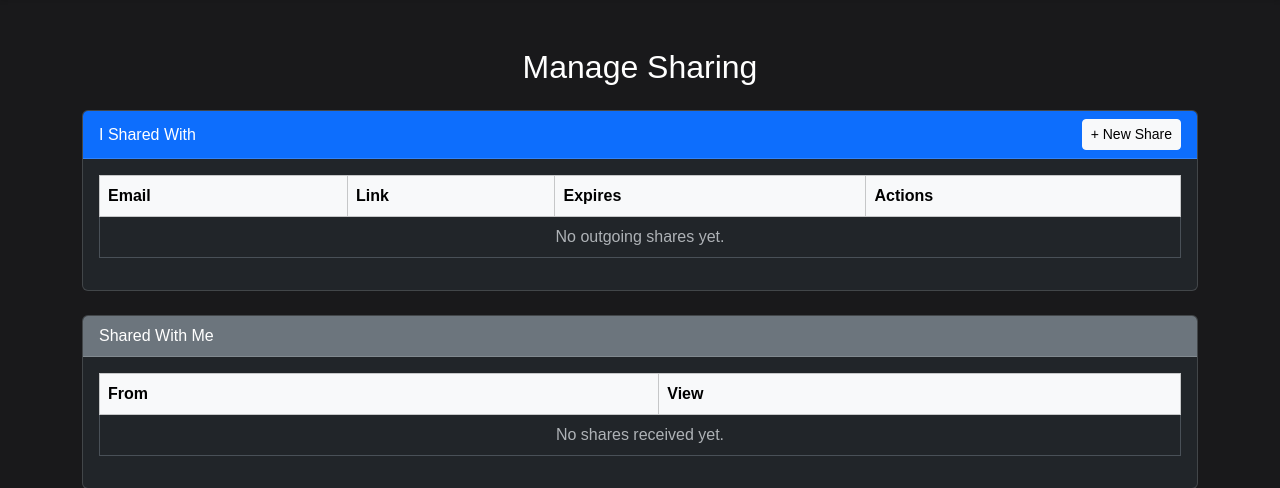
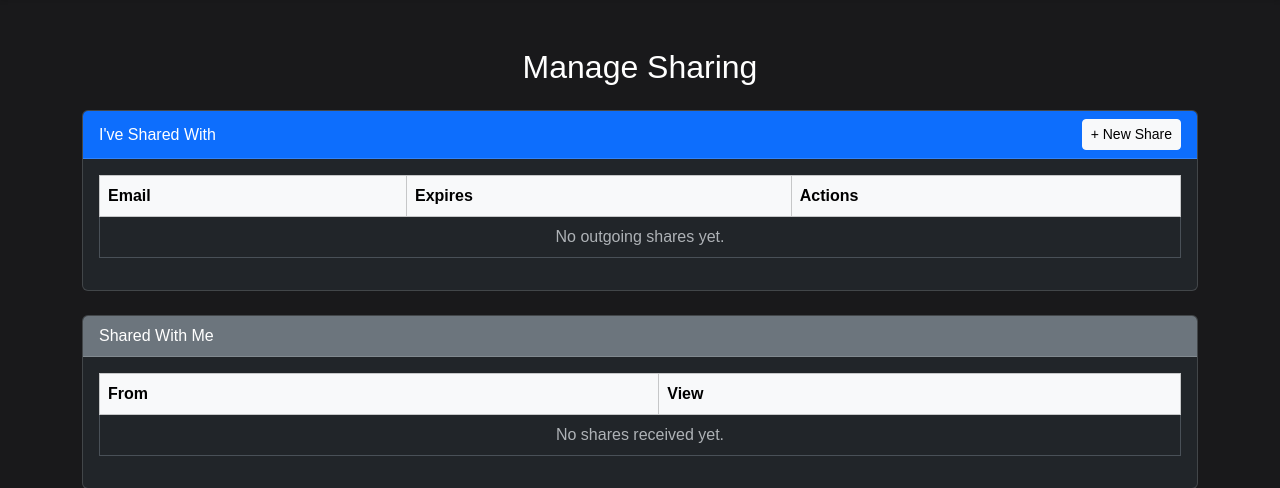
Before and after one commit to alyshaprompruek/CITS3403_project, a Flask app: page /sharing in a window 1280 px wide. Shown: the part 56-544 px from the top of the page. Run offline with Flask 3, Linux system fonts and the light colour scheme; a user stored in the database is signed in; tables that the repository leaves empty hold one stand-in row (values such as "Sample post").

Commit message:
Remove the the share_token link column for security purposes

```diff
--- a/app/templates/sharing.html
+++ b/app/templates/sharing.html
@@ -52,7 +52,7 @@
   <!-- Outgoing Shares -->
   <div class="card mb-4">
     <div class="card-header bg-primary text-white d-flex justify-content-between align-items-center">
-      <span>I Shared With</span>
+      <span>I've Shared With</span>
       <button class="btn btn-light btn-sm" onclick="openShareModal()">+ New Share</button>
     </div>
     <div class="card-body">
@@ -60,7 +60,6 @@
         <thead class="table-light">
           <tr>
             <th>Email</th>
-            <th>Link</th>
             <th>Expires</th>
             <th>Actions</th>
           </tr>
@@ -69,10 +68,8 @@
           {% for share in outgoing_shares %}
           <tr>
             <td>{{ share.to_user }}</td>
-            <td>/share/view/{{ share.share_token }}</td>
             <td>{{ share.expires_at.strftime('%Y-%m-%d') if share.expires_at else 'N/A' }}</td>
             <td>
-              <button class="btn btn-sm btn-secondary" onclick="navigator.clipboard.writeText('/share/view/{{ share.share_token }}')">Copy</button>
               <button class="btn btn-sm btn-warning">Edit</button>
               <button class="btn btn-sm btn-danger">Delete</button>
             </td>
```
